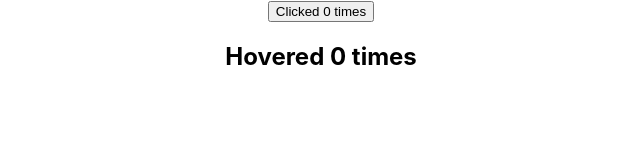
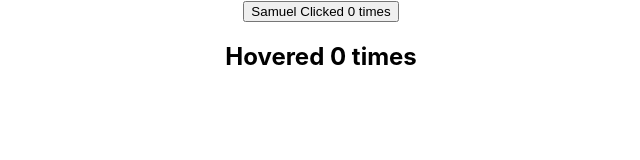
Before and after one commit to SamBobBarnes/PersonalCodingProjects, a React (Create React App) app in the folder ReactJS/hello-world/: page / in a window 1280 px wide. Shown: the top 160 px of the page, without its empty margins (319-959 px from the left). Built offline with nearby package versions, Linux system fonts and the light colour scheme.

Commit message:
React Video 35

```diff
--- a/ReactJS/hello-world/src/App.js
+++ b/ReactJS/hello-world/src/App.js
@@ -8,7 +8,7 @@ class App extends Component {
   render() {
     return (
       <div className='App'>
-        <ClickCounter />
+        <ClickCounter name='Samuel'/>
         <HoverCounter />
       </div>
     )
--- a/ReactJS/hello-world/src/Components/ClickCounter.js
+++ b/ReactJS/hello-world/src/Components/ClickCounter.js
@@ -6,10 +6,10 @@ class ClickCounter extends Component {
         const { count, incrementCount } = this.props
         return (
             <button onClick={incrementCount}>
-                Clicked {count} times
+                {this.props.name} Clicked {count} times
             </button>
         )
     }
 }
 
-export default withCounter(ClickCounter)
+export default withCounter(ClickCounter, 5)
--- a/ReactJS/hello-world/src/Components/HoverCounter.js
+++ b/ReactJS/hello-world/src/Components/HoverCounter.js
@@ -12,4 +12,4 @@ class HoverCounter extends Component {
     }
 }
 
-export default withCounter(HoverCounter)
+export default withCounter(HoverCounter, 10)
--- a/ReactJS/hello-world/src/Components/withCounter.js
+++ b/ReactJS/hello-world/src/Components/withCounter.js
@@ -1,6 +1,6 @@
 import React from 'react'
 
-const withCounter = (WrappedComponent) => {
+const withCounter = (WrappedComponent, incrementNumber) => {
     class WithCounter extends React.Component {
 
         constructor(props) {
@@ -13,12 +13,18 @@ const withCounter = (WrappedComponent) => {
 
         incrementCount = () => {
             this.setState( prevState => {
-                return { count: prevState.count + 1 }
+                return { count: prevState.count + incrementNumber }
             })
         }
 
         render() {
-            return <WrappedComponent count={this.state.count} incrementCount={this.incrementCount} />
+            return (
+                <WrappedComponent
+                    count={this.state.count}
+                    incrementCount={this.incrementCount}
+                    { ... this.props}
+                />
+            )
         }
     }
     return WithCounter
```
